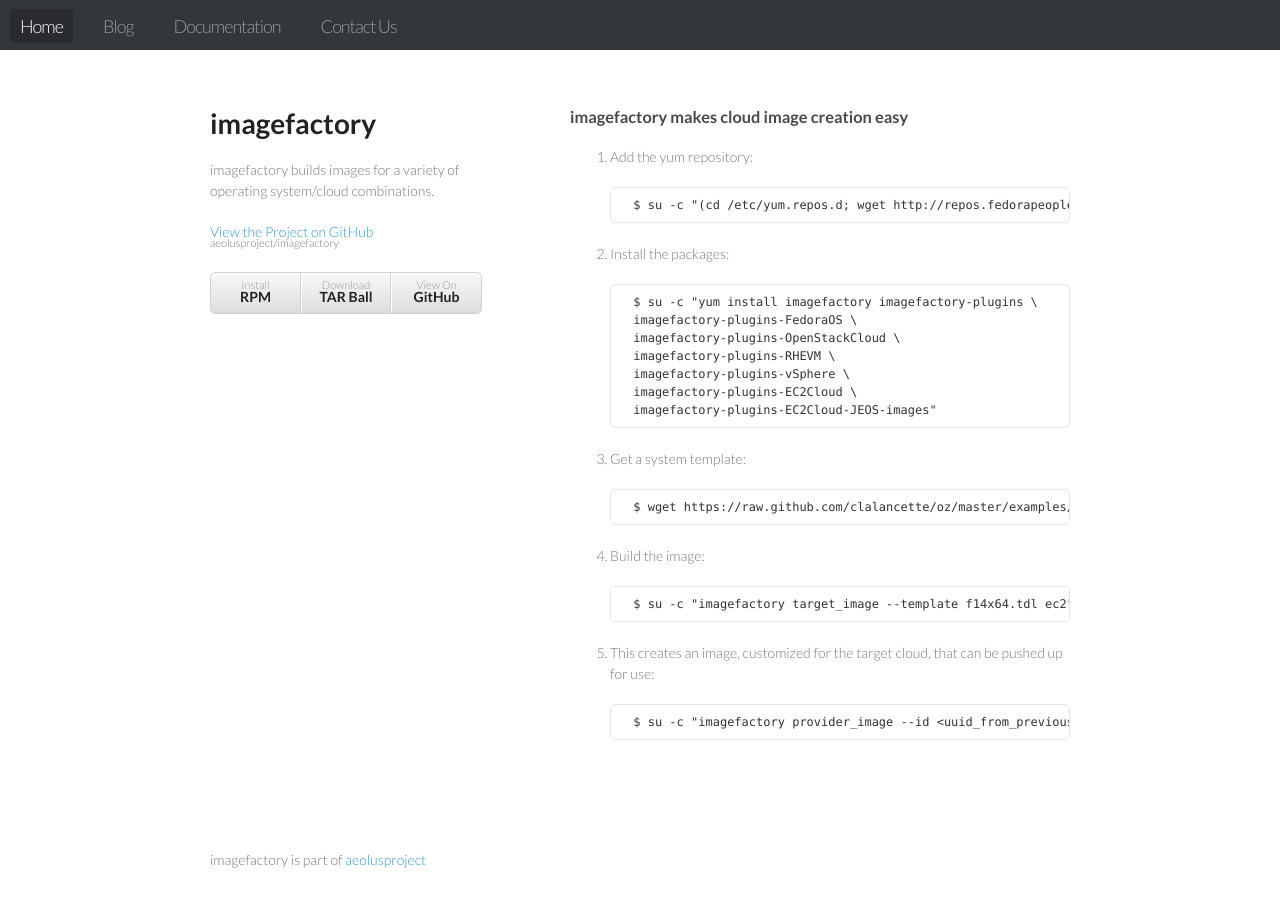
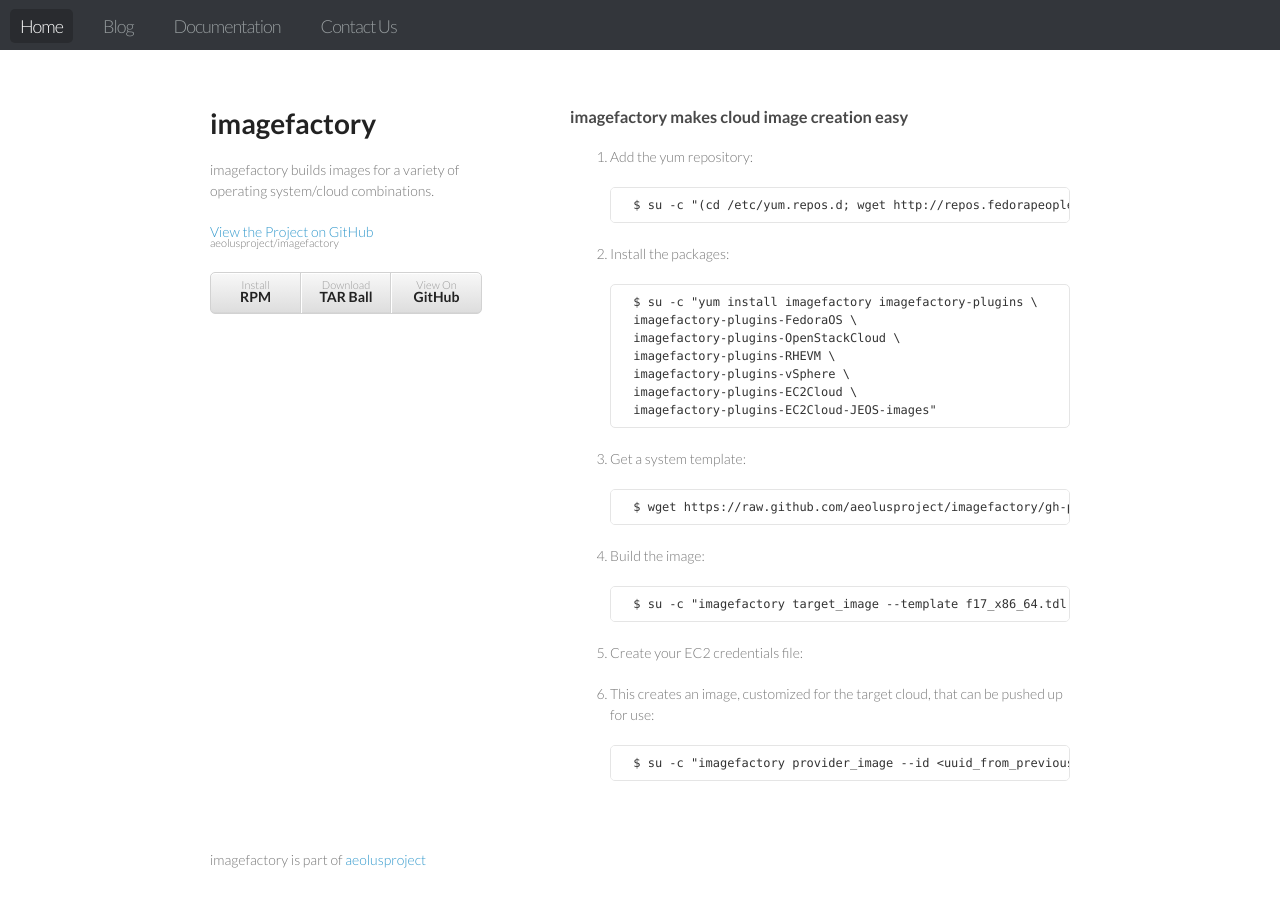
Before and after one commit to redhat-imaging/imagefactory, a Jekyll site: the page built from index.markdown, in a window 1280 px wide. Built offline with Jekyll 4.4.1, drawn with Linux system fonts in a browser that asks for light colours.

Commit message:
Update the front page example

```diff
--- a/index.markdown
+++ b/index.markdown
@@ -22,12 +22,16 @@
 
 1. Get a system template:
 
-        $ wget https://raw.github.com/clalancette/oz/master/examples/f14x86_64.tdl
+        $ wget https://raw.github.com/aeolusproject/imagefactory/gh-pages/documentation/tdl/f17_x86_64.tdl
 
 1. Build the image:
 
-        $ su -c "imagefactory target_image --template f14x64.tdl ec2"
+        $ su -c "imagefactory target_image --template f17_x86_64.tdl ec2"
+
+1. Create your EC2 credentials file:
+
+
 
 1. This creates an image, customized for the target cloud, that can be pushed up for use:
 
-        $ su -c "imagefactory provider_image --id <uuid_from_previous_step> provider.json credentials.xml"
+        $ su -c "imagefactory provider_image --id <uuid_from_previous_step> ec2 us-east-1 ec2_credentials.xml"
```
